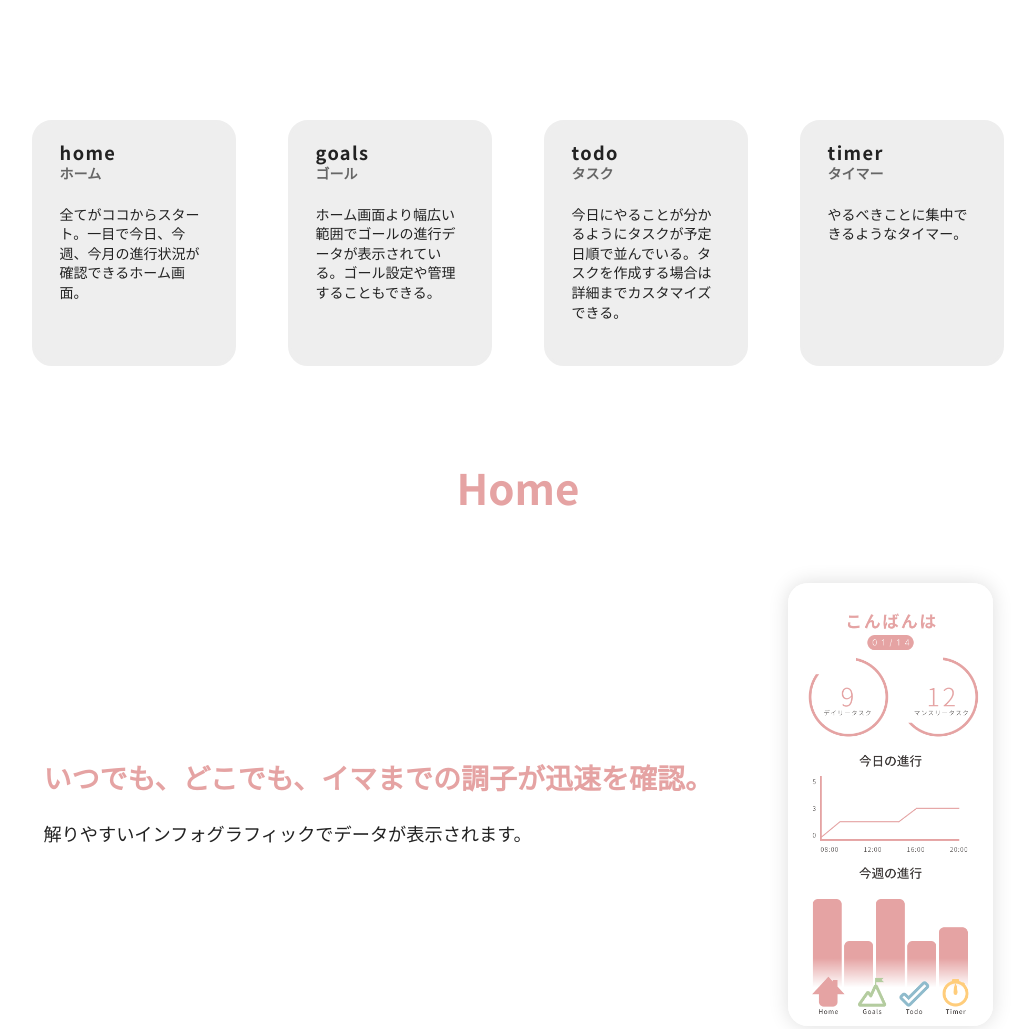
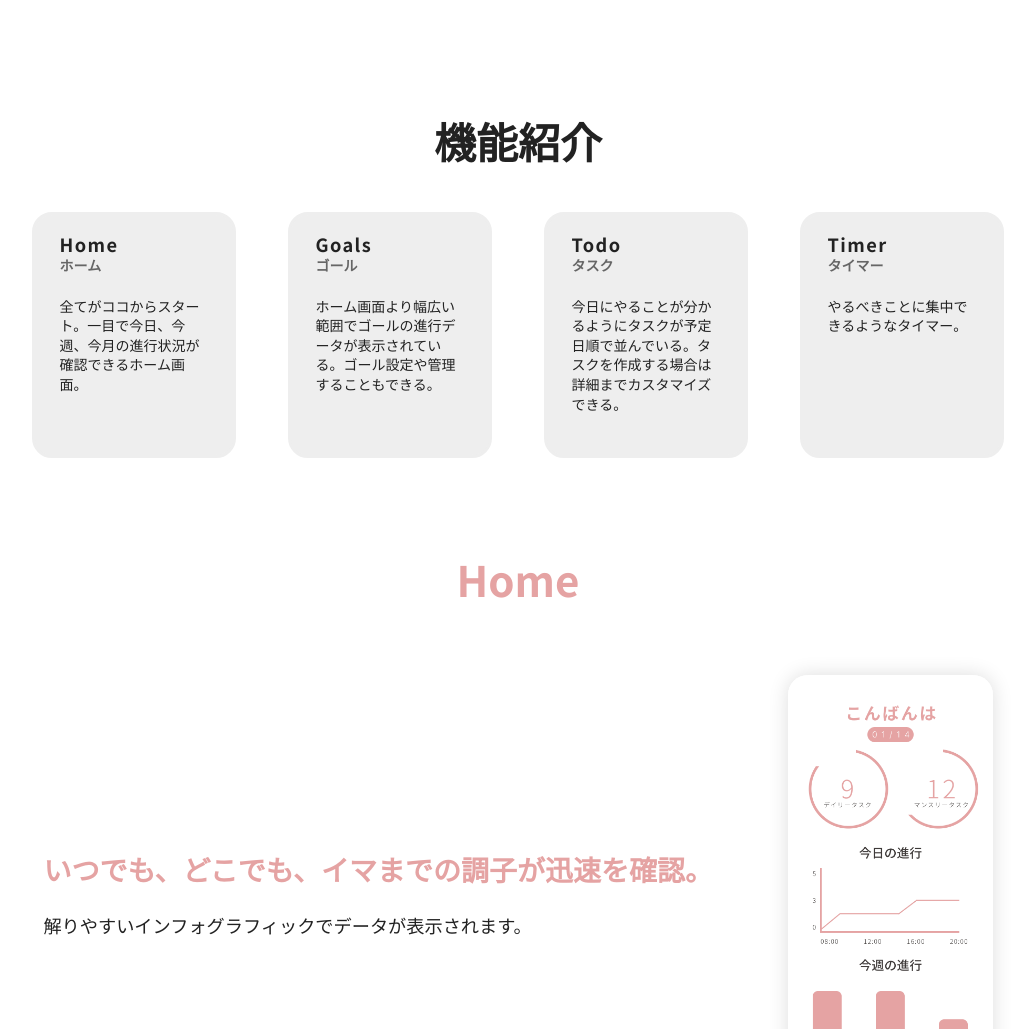
Before and after one commit to x0sy/sotu_landing, a plain HTML site: page index.html in a window 1280 px wide. Shown: the part 880-1909 px from the top of the page, without its empty margins (122-1157 px from the left). Drawn offline with Linux system fonts and the light colour scheme.

Commit message:
final qc + lazy loading

```diff
--- a/css/style.css
+++ b/css/style.css
@@ -156,8 +156,19 @@ body{
 .card--wrap{
     display: flex;
     justify-content: space-around;
+    flex-wrap: wrap;
 
     margin-bottom: 100px;
+}
+
+.card__head{
+    width: 100%;
+    margin-bottom: 50px;
+
+    font-size: 3rem;
+    font-weight: 700;
+
+    text-align: center;
 }
 
 .card__jump{
@@ -485,3 +496,16 @@ body{
 
     transition: 200ms ease-in-out;
 }
+
+/*lazy loading*/
+.hide{
+    opacity: 0;
+    transform: translateY(2%);
+}
+
+.show{
+    opacity: 1;
+    transform: translateY(0);
+
+    transition: 600ms ease-out;
+}
--- a/index.html
+++ b/index.html
@@ -10,7 +10,7 @@
 </head>
 <body>
 <div class="wrap">
-    <div class="mvis">
+    <div class="mvis hide">
         <div class="mvis__left">
             <h1 class="mvis__head">for when <span class="hilite">life</span> needs <span class="hilite">you</span></h1>
             <div class="mvis__img--wrap">
@@ -29,11 +29,12 @@
         </div>
     </div>
     <main class="mcon">
-        <div class="card--wrap">
+        <div class="card--wrap hide">
+            <h2 class="card__head">機能紹介</h2>
             <a href="#home" class="card__jump">
                <article class="card">
                     <header class="card__header">
-                        <h2 class="card__title card__title--home">home</h2>
+                        <h2 class="card__title card__title--home">Home</h2>
                         <h3 class="card__sub">ホーム</h3>
                     </header>
                     <div class="card__body">
@@ -45,7 +46,7 @@
             <a href="#goals" class="card__jump">
                <article class="card">
                     <header class="card__header">
-                        <h2 class="card__title card__title--goals">goals</h2>
+                        <h2 class="card__title card__title--goals">Goals</h2>
                         <h3 class="card__sub">ゴール</h3>
                     </header>
                     <div class="card__body">
@@ -58,7 +59,7 @@
             <a href="#todo" class="card__jump">
                <article class="card">
                     <header class="card__header">
-                        <h2 class="card__title card__title--todo">todo</h2>
+                        <h2 class="card__title card__title--todo">Todo</h2>
                         <h3 class="card__sub">タスク</h3>
                     </header>
                     <div class="card__body">
@@ -70,7 +71,7 @@
             <a href="#timer" class="card__jump">
                <article class="card">
                     <header class="card__header">
-                        <h2 class="card__title card__title--timer">timer</h2>
+                        <h2 class="card__title card__title--timer">Timer</h2>
                         <h3 class="card__sub ">タイマー</h3>
                     </header>
                     <div class="card__body">
@@ -135,7 +136,7 @@
             </div>
         </div>
     </main>
-    <div class="prefoot">
+    <div class="prefoot hide">
         <h1 class="prefoot__header">「イマ」を取り戻す</h1>
         <a href="#fix" class="prefoot__link">
             <button class="prefoot__btn">Life Modeを無料で使ってみる</button>
@@ -216,21 +217,23 @@
         fig.src="images/nobezel/m.goal%20make22x-1.png";
     });
 </script>
-<!--
-BOARD TXT
-今日から自分のライフを取り戻す。「イマ」と「ヤリタイコト」を中心にした自己管理アプリ。Todo（タスク）、ゴール設定、タイマーといった不可欠な機能を完備しています。
 
-GOAL
-達成したゴール数が確認でき、モチベーションアップ！
-ゴール作成その１。ゴール自体と予定日を設定。
-ゴール作成その２。ゴールにTodo（タスク）を追加。
-ゴール作成その３。ゴール作成が完成。
+<!--lazy loading-->
+<script>
+    const hider = document.querySelectorAll(".hide")
+    const observer = new IntersectionObserver((entries, observer) => {
+        entries.forEach(entry => {
+            entry.target.classList.toggle("show", entry.isIntersecting)
+            if (entry.isIntersecting){
+                observer.unobserve(entry.target)
+            }
+        })
+    },  {threshold: 0.3})
 
-TOOD
-Todo（タスク）が予定日順で並んでいます。ゴールに追加、サブタスクの作成といったオプションもあります。
-
-TIMER
-Todo（タスク）に集中できるようなタイマー。設定画面でタイマー終了時のサウンドとプリセットが変更できます。
--->
+//        observer.observe(document.querySelectorAll(".hide"))
+    hider.forEach(hide => {
+        observer.observe(hide)
+    })
+</script>
 </body>
 </html>
```
